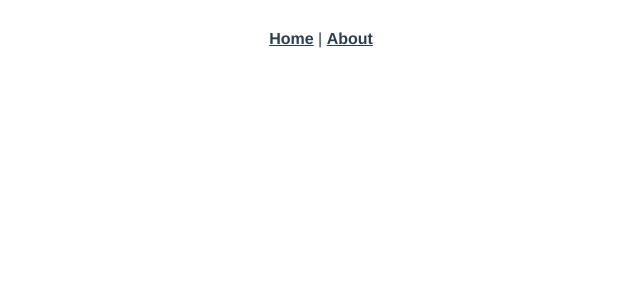
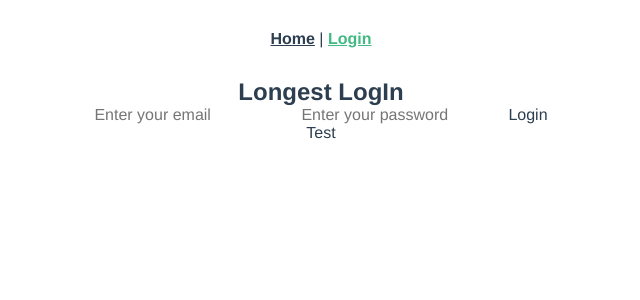
Before and after one commit to gr1993/VueAdminProject, a Vue app: page /admin/view in a window 1280 px wide. Shown: the top 300 px of the page, without its empty margins (319-959 px from the left). Built offline with nearby package versions, Linux system fonts and the light colour scheme.

Commit message:
로그인 뷰 초안 작성

```diff
--- a/src/App.vue
+++ b/src/App.vue
@@ -2,7 +2,7 @@
   <div id="app">
     <nav>
       <router-link to="/">Home</router-link> |
-      <router-link to="/about">About</router-link>
+      <router-link to="/admin/view">Login</router-link>
     </nav>
     <router-view/>
   </div>
--- a/src/router/index.js
+++ b/src/router/index.js
@@ -11,12 +11,12 @@ const routes = [
     component: HomeView
   },
   {
-    path: '/about',
-    name: 'about',
+    path: '/admin/view',
+    name: 'login',
     // route level code-splitting
     // this generates a separate chunk (about.[hash].js) for this route
     // which is lazy-loaded when the route is visited.
-    component: () => import(/* webpackChunkName: "about" */ '../views/AboutView.vue')
+    component: () => import(/* webpackChunkName: "about" */ '../views/Login.vue')
   }
 ]
 
--- a/src/views/AboutView.vue
+++ /dev/null
@@ -1,5 +0,0 @@
-<template>
-  <div class="about">
-    <h1>This is an about page</h1>
-  </div>
-</template>
--- /dev/null
+++ b/src/views/Login.vue
@@ -0,0 +1,48 @@
+<template>
+  <div>
+    <h2>Longest LogIn</h2>
+    <form @submit="onSubmit">
+      <input placeholder="Enter your email" v-model="email">
+      <input placeholder="Enter your password" v-model="password">
+      <button type="submit">Login</button>
+    </form>
+    <button @click="onSubmit">Test</button>
+  </div>
+</template>
+
+
+<script>
+export default {
+  name: 'LoginView',
+  components: {
+  },
+  data() {
+    return {
+      email: '',
+      password: ''
+    }
+  },
+  methods: {
+    onSubmit () {
+      if(!this.email || !this.password) {
+        alert('이메일 또는 패스워드를 입력하세요');
+      }
+
+      try {
+        this.$axios.post(this.Domain + '/login', {
+          email: this.email,
+          password: this.password,
+        })
+        .then((res) => {
+          console.log(res);
+        })
+        .catch((ex) => {
+          console.log('로그인 실패', ex);
+        })
+      } catch (error) {
+        console.error(error);
+      }
+    }
+	}
+}
+</script>
```
